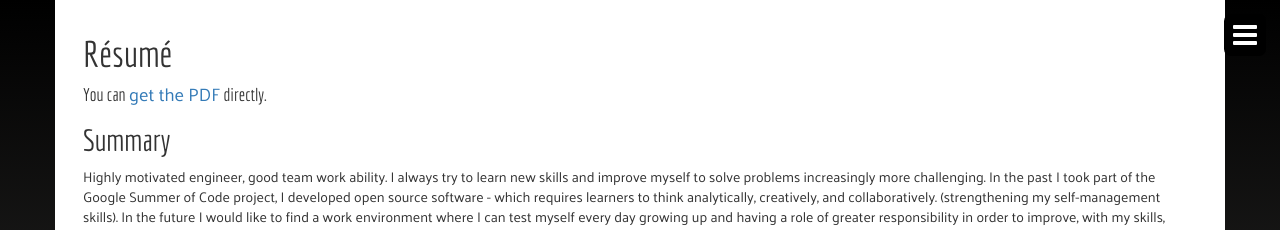
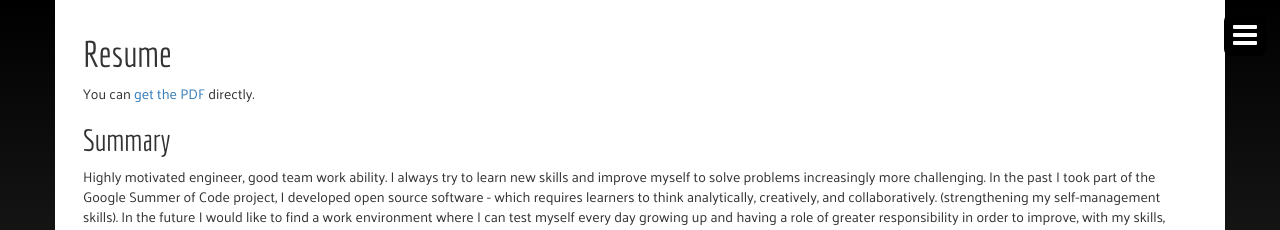
Before and after one commit to jdotsh/jdotsh.github.io, a Jekyll site: the page built from about/index.md, in a window 1280 px wide. Shown: the top 230 px of the page. Built offline with Jekyll 4.4.1, drawn with Linux system fonts in a browser that asks for light colours.

Commit message:
Dev: update

```diff
--- a/_config.yml
+++ b/_config.yml
@@ -27,7 +27,7 @@ author:
       url: https://www.linkedin.com/in/jdotsh
     - name: Twitter
       icon: fa-twitter
-      url: https://twitter.com/jdotsh
+      url: https://twitter.com/JSherollari
     - name: Github
       icon: fa-github-alt
       url: https://github.com/jdotsh
--- a/about/index.md
+++ b/about/index.md
@@ -1,10 +1,10 @@
 ---
 layout: page
-title: Résumé
+title: Resume
 robots: noindex,nofollow
 ---
 
-#### You can [get the PDF](/assets/résumé.pdf) directly.
+You can [get the PDF](/assets/resume.pdf) directly.
 
 ## Summary
 
```
Also changed, not shown: assets/img/cover10th.png (deleted), assets/img/metaphor1.png (deleted), assets/img/metaphor2.png (deleted), assets/img/metaphor3.png (deleted), assets/img/metaphor4.png (deleted), assets/img/metaphor5.png (deleted), assets/img/metaphor6.png (deleted), assets/img/metaphor7.png (deleted), assets/img/metaphor8.png (deleted), assets/img/metaphor9.png (deleted), 4 other files.
